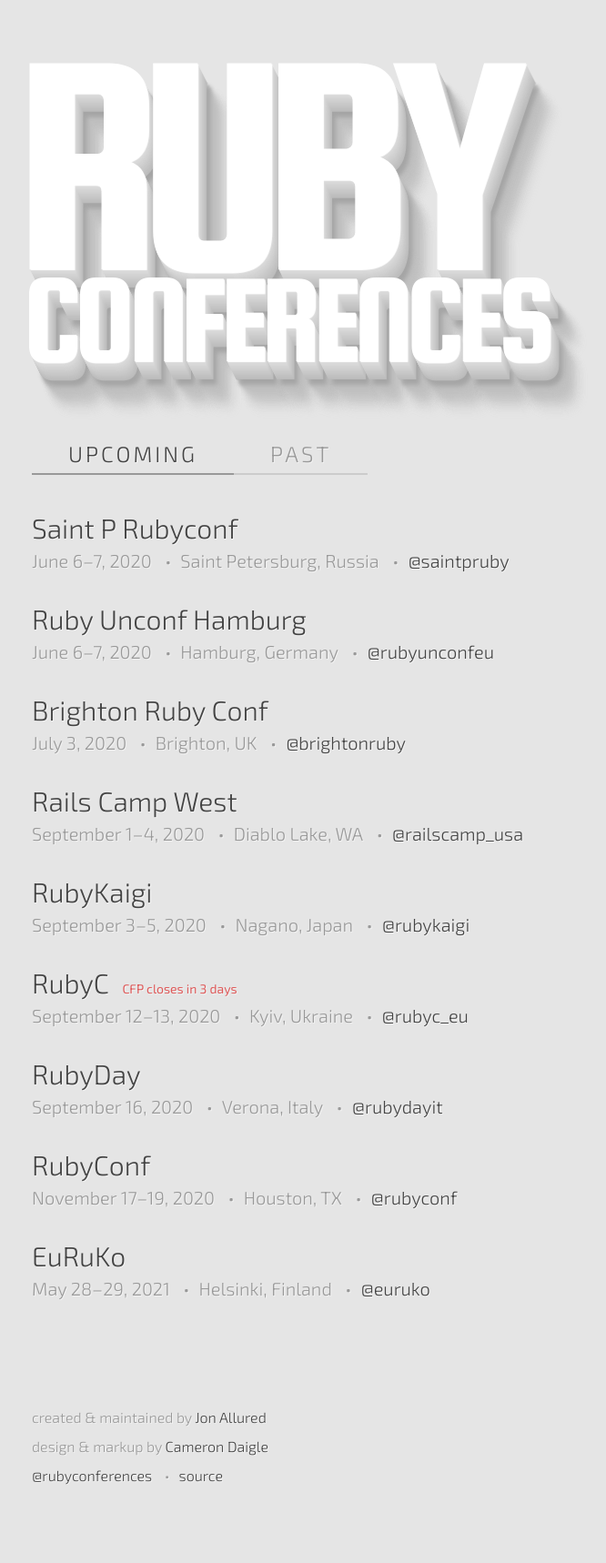
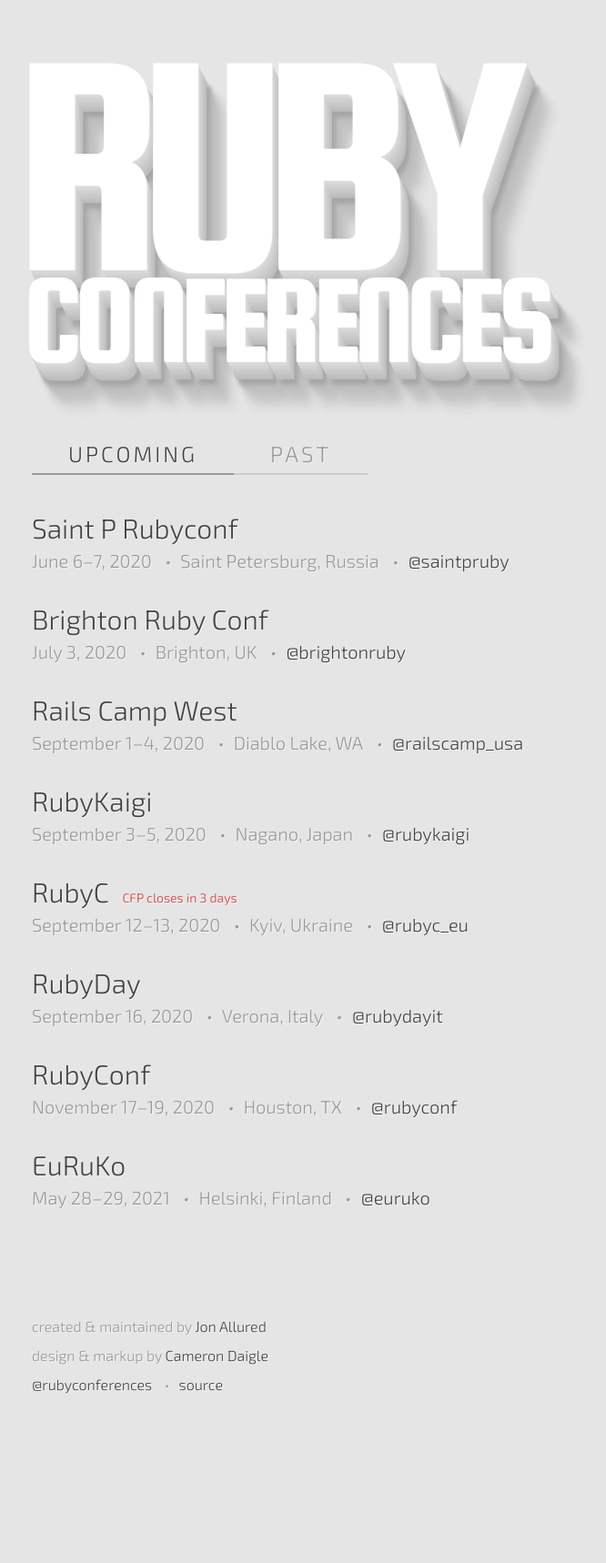
Before and after one commit to ruby-conferences/ruby-conferences.github.io, a Jekyll site: the page built from index.html, in a window 1280 px wide. Shown: the whole page at 91% size, without its empty margins (205-871 px from the left). Built offline with Jekyll 4.4.1, drawn with Linux system fonts in a browser that asks for light colours; after the commit the page ends 1618 px from its top, so only the background shows below that.

Commit message:
Remove Unconf Hamburg
[Ruby Unconf Hamburg](https://2020.rubyunconf.eu/) was cancelled.

```diff
--- a/_data/conferences.yml
+++ b/_data/conferences.yml
@@ -1923,13 +1923,6 @@
   url: https://spbrubyconf.ru/
   twitter: saintpruby
 
-- name: Ruby Unconf Hamburg
-  location: Hamburg, Germany
-  start_date: 2020-06-06
-  end_date: 2020-06-07
-  url: https://2020.rubyunconf.eu/
-  twitter: rubyunconfeu
-
 - name: Brighton Ruby Conf
   location: Brighton, UK
   start_date: 2020-07-03
```
